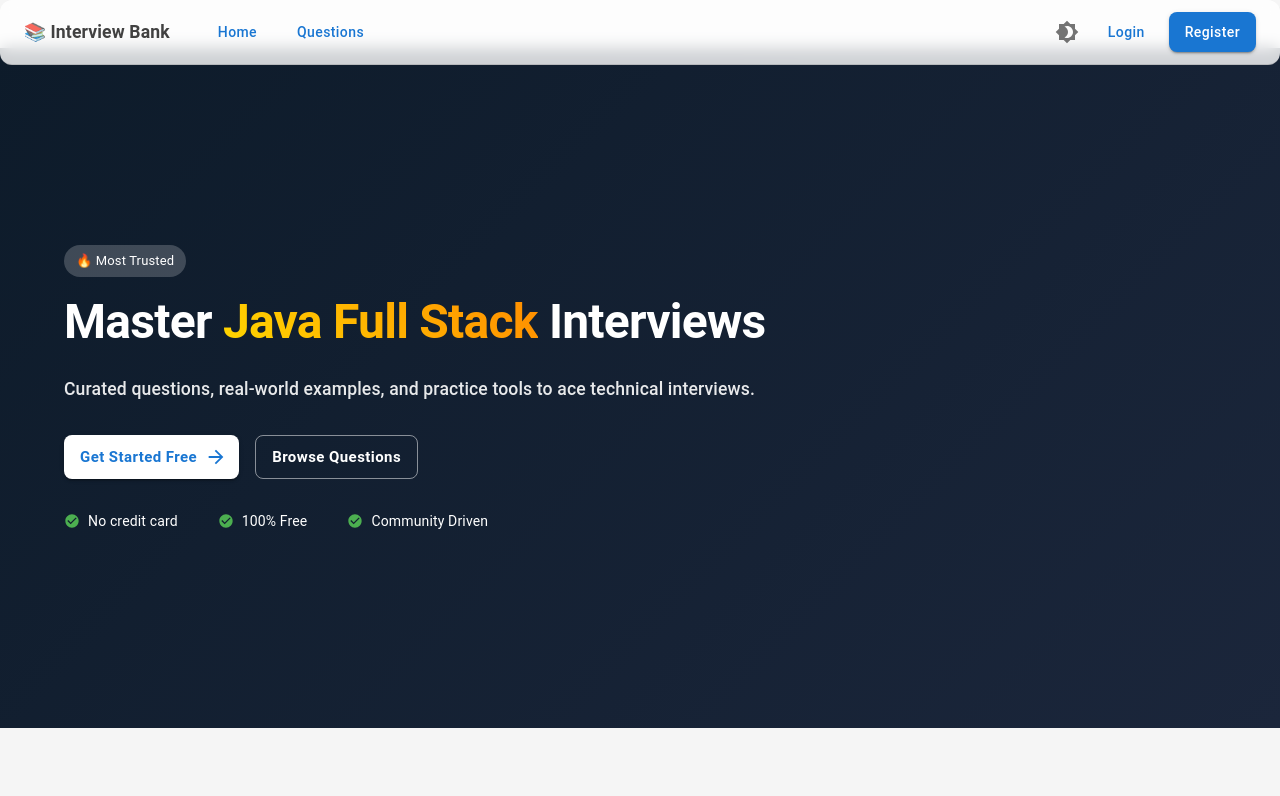
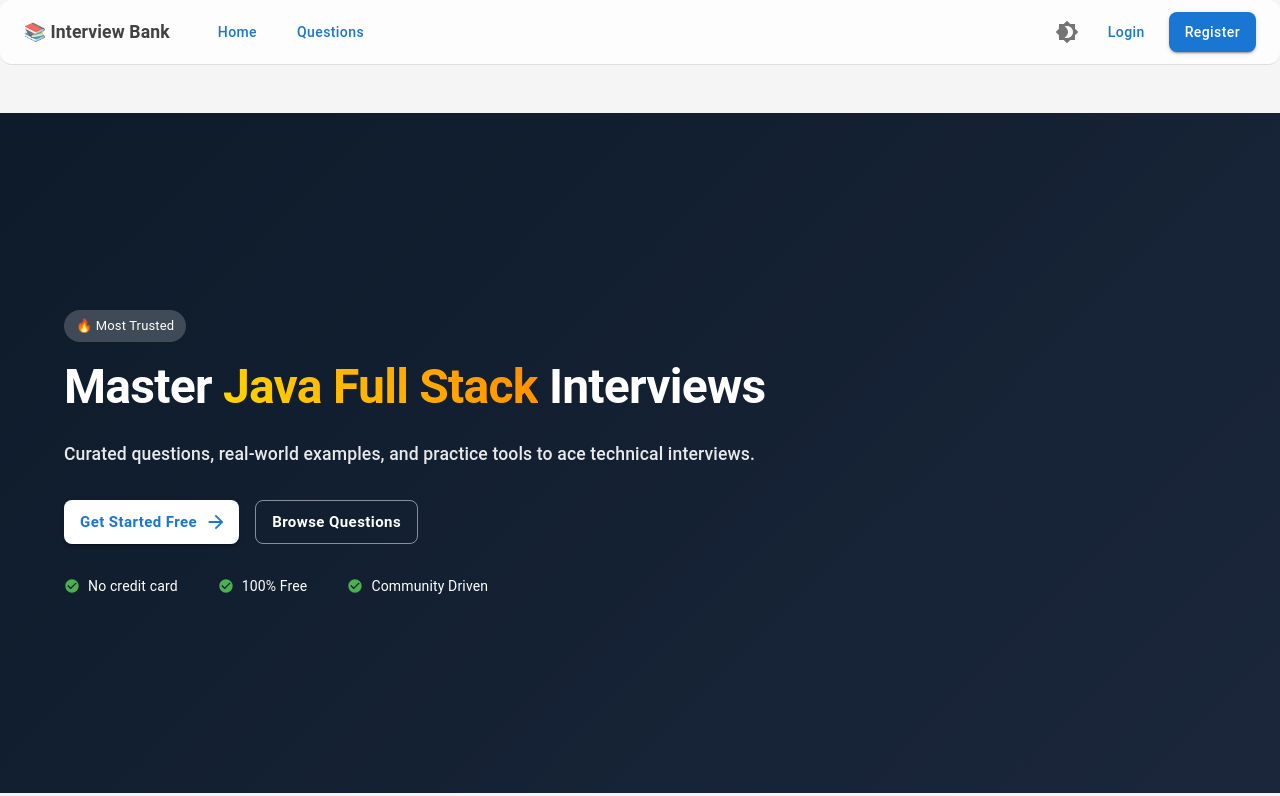
Before and after one commit to ManiKanta9578/interview-vault, a Next.js app in the folder frontend/: page / in a window 1280 px wide. Shown: the top 796 px of the page. Built offline with nearby package versions, Linux system fonts and the light colour scheme; no server answers.

Commit message:
Frontend: Navbar position changed fixed to static

```diff
--- a/frontend/src/app/questions/page.js
+++ b/frontend/src/app/questions/page.js
@@ -106,7 +106,7 @@ export default function QuestionsPage() {
           setSelectedSubCategory={setSelectedSubCategory}
         />
 
-        <Container maxWidth="xl" sx={{ py: 4 }}>
+        <Container maxWidth="xl">
 
           {/* Header Section */}
           <Box sx={{ mb: 4, textAlign: 'center' }}>
@@ -408,8 +408,7 @@ function StickyFilterBar({
         position="fixed"
         elevation={0}
         sx={{
-          top: { xs: 56, sm: 64 }, // Matches your main Navbar height
-          zIndex: 1099, // Just below main Navbar
+          zIndex: 1099,
           bgcolor: alpha(theme.palette.background.paper, 0.9),
           backdropFilter: 'blur(10px)',
           borderBottom: `1px solid ${theme.palette.divider}`,
--- a/frontend/src/components/Navbar.js
+++ b/frontend/src/components/Navbar.js
@@ -135,7 +135,7 @@ export default function Navbar() {
 
   return (
     <>
-      <AppBar position="fixed"
+      <AppBar position="static"
         elevation={0}
         sx={{
           borderBottom: 1,
```
